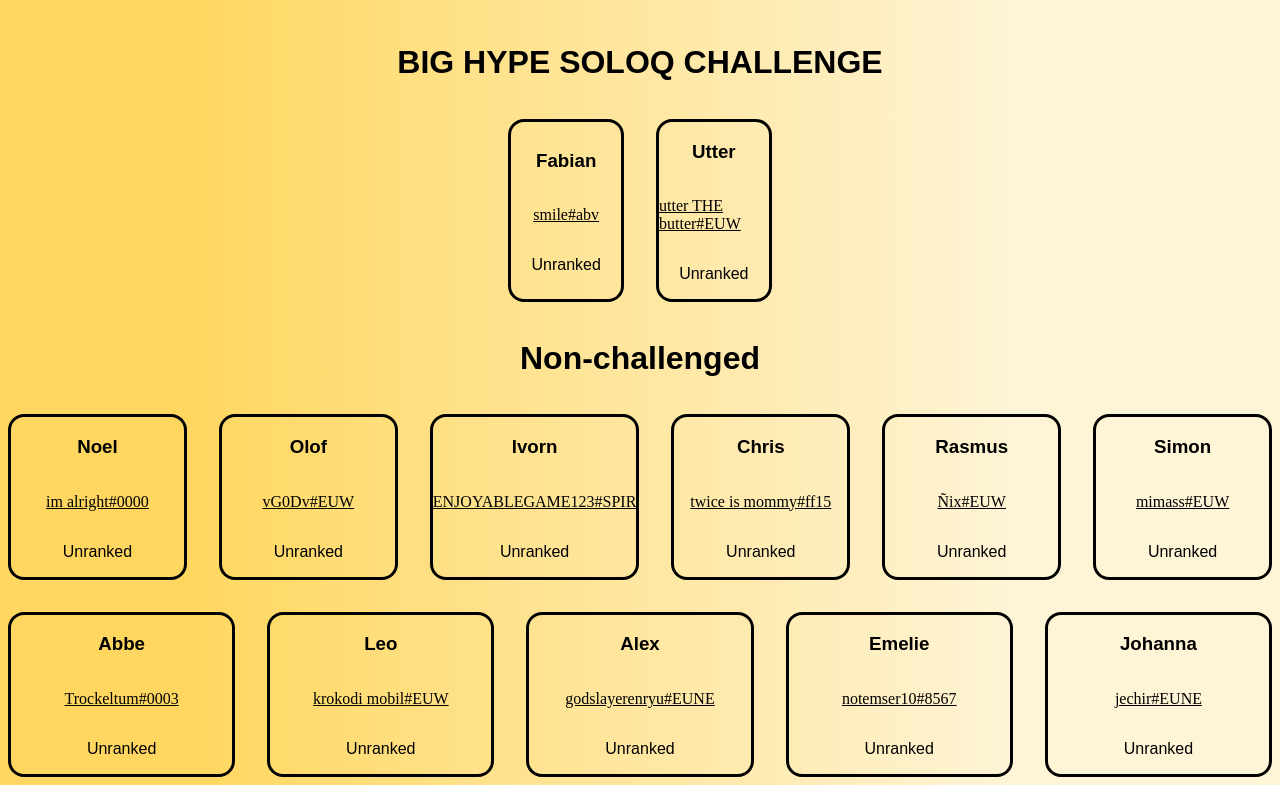
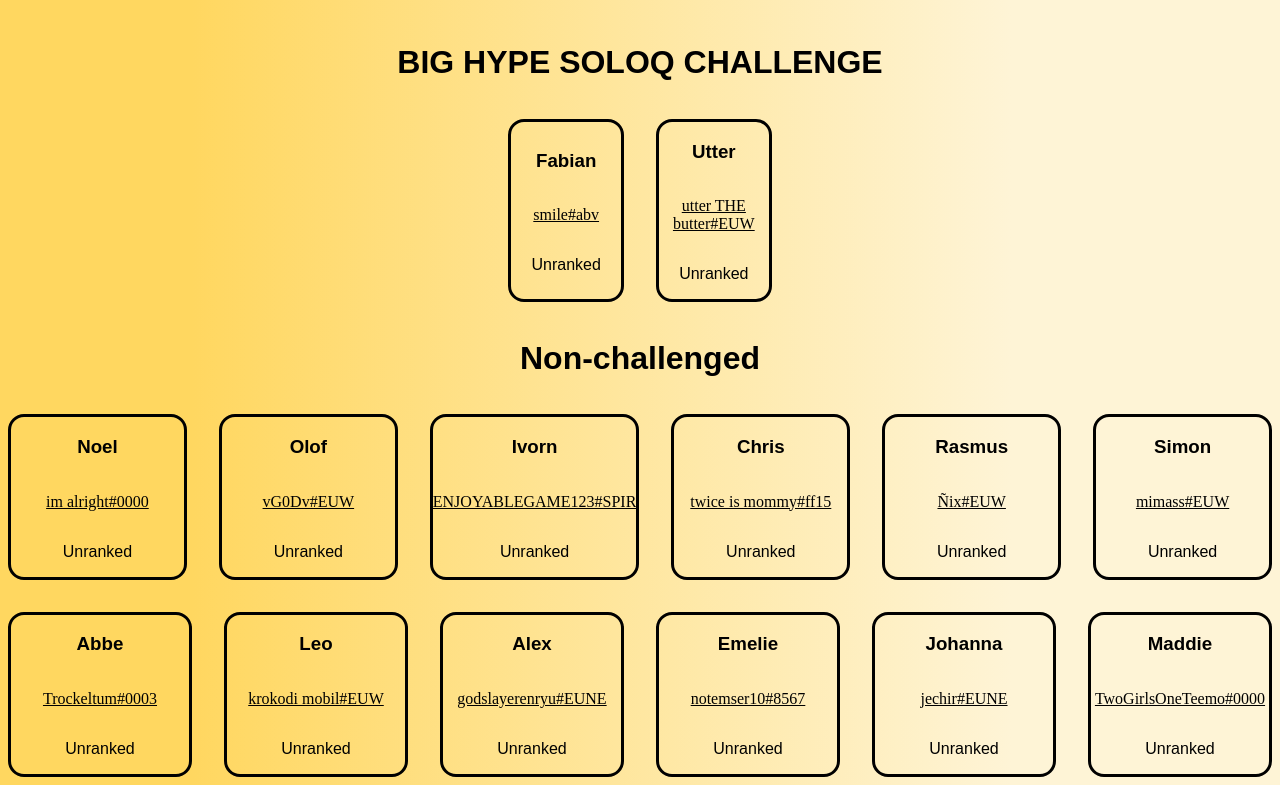
Before and after one commit to XFazze/fabian-utter-challenge, a Flask app: page / in a window 1280 px wide. Shown: the part 137-922 px from the top of the page. Run offline with Flask 3, Linux system fonts and the light colour scheme; data that the repository does not hold is empty.

Commit message:
Css and added user

```diff
--- a/src/main.py
+++ b/src/main.py
@@ -62,6 +62,7 @@ def index():
         "alex": "k7woLZsse5G2yMMecun2gtr00A5F0mhr8QCEdy-qO_WGTiE",
         "emser": "PSqliQsYNxzU5mEBVlgMKI4F5RGVgb1ls9Bs2kfw6K0L27s",
         "johanna": "lammjKiWJ_0BmUyLPlACs-ZXBH8VkjkB0FjuJE7y9kU1f5E",
+        "maddie": "tFaCzzGBKeGZvTJ-IkQCISi_fzvA9W9meW_WznR1HxJUUjt4M3qwT7ZOdw",
     }
     return render_template(
         "index.html",
@@ -89,6 +90,7 @@ def index():
             create_user(
                 summoner_id["johanna"], "Johanna", "jechir", "EUNE", server="eun1"
             ),
+            create_user(summoner_id["maddie"], "Maddie", "TwoGirlsOneTeemo", "0000"),
         ],
     )
 
--- a/src/static/style.css
+++ b/src/static/style.css
@@ -28,6 +28,7 @@ body {
   height: 100%;
   background: rgb(255, 215, 96);
   background: linear-gradient(90deg, rgba(255, 215, 96, 1) 15%, rgba(254, 244, 214, 1) 79%);
+  text-align: center;
 }
 .full-height {
   margin-top: 20vh;
```
